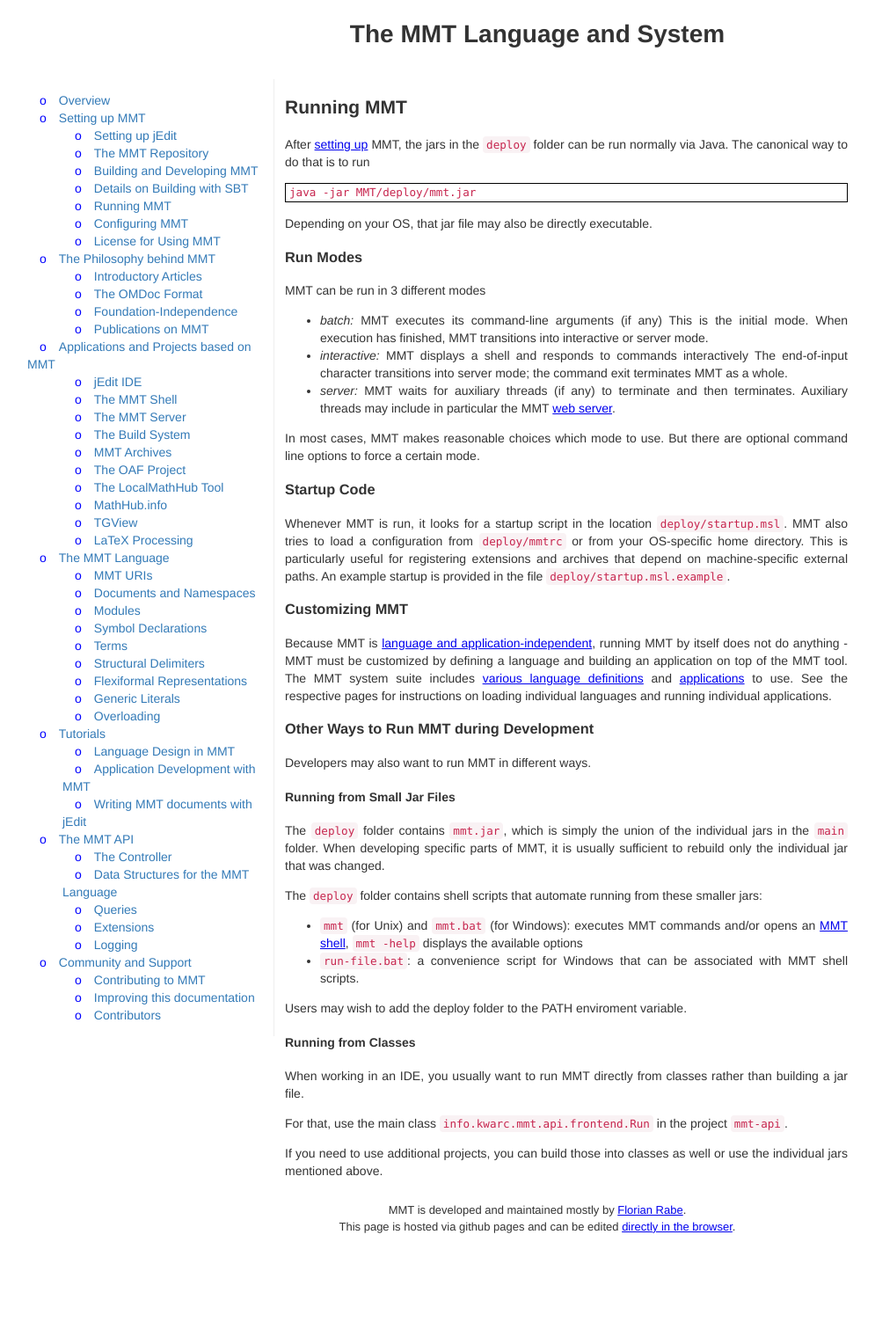
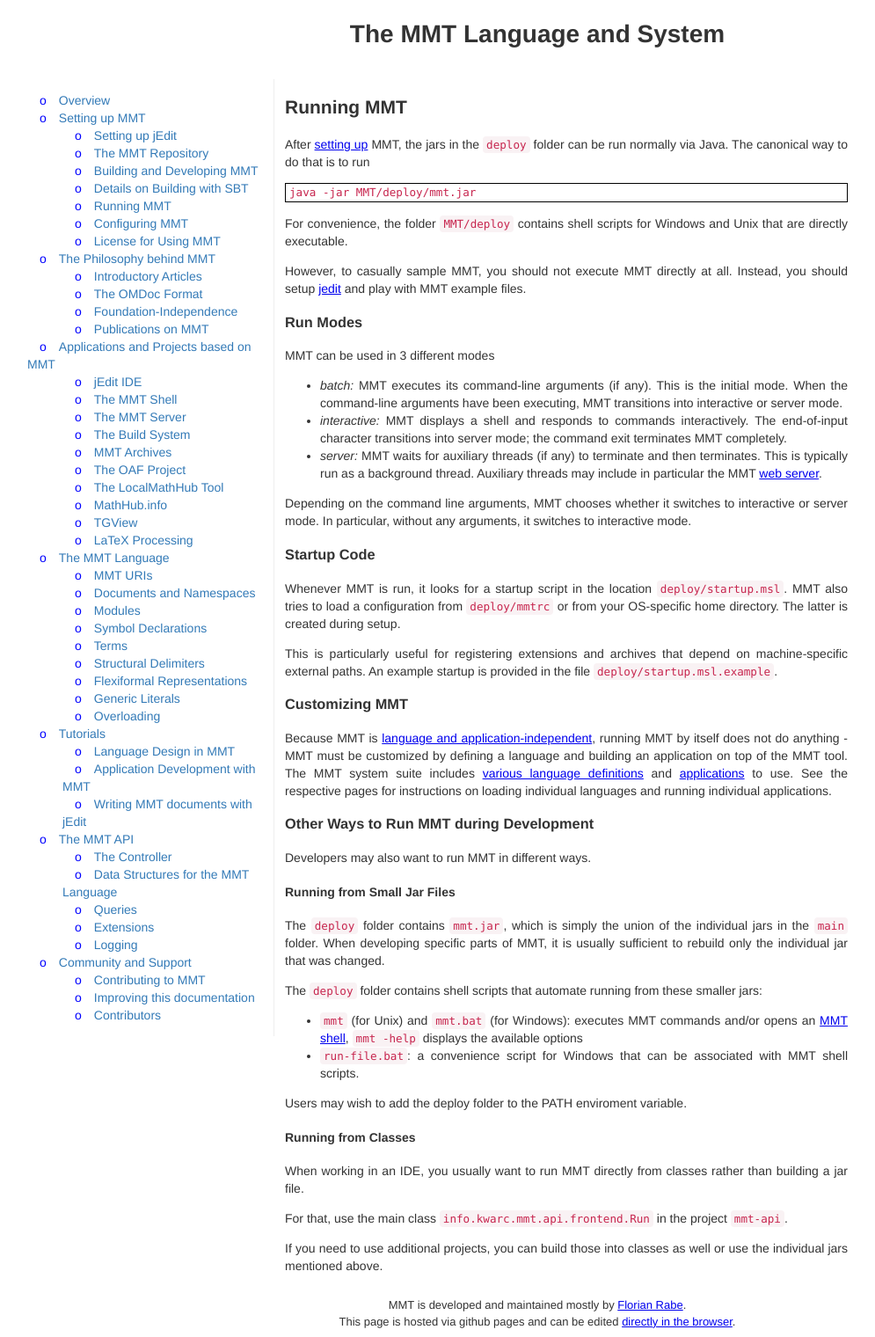
Before and after one commit to UniFormal/uniformal.github.io, a Jekyll site: the page built from doc/setup/running.md, in a window 1280 px wide. Shown: the whole page at 88% size, without its empty margins (29-1024 px from the left). Built offline with Jekyll 4.4.1, drawn with Linux system fonts in a browser that asks for light colours; before the commit the page ends 1412 px from its top, so only the background shows below that.

Commit message:
Update running.md

````diff
--- a/doc/setup/running.md
+++ b/doc/setup/running.md
@@ -8,26 +8,32 @@
 ```
 java -jar MMT/deploy/mmt.jar
 ```
-Depending on your OS, that jar file may also be directly executable.
+
+For convenience, the folder `MMT/deploy` contains shell scripts for Windows and Unix that are directly executable.
+
+However, to casually sample MMT, you should not execute MMT directly at all.
+Instead, you should setup [jedit](jedit.html) and play with MMT example files.
 
 ### Run Modes
 
-MMT can be run in 3 different modes
+MMT can be used in 3 different modes
 
-* *batch:* MMT executes its command-line arguments (if any)
-    This is the initial mode. When execution has finished, MMT transitions into interactive or server mode.
-* *interactive:* MMT displays a shell and responds to commands interactively
-    The end-of-input character transitions into server mode; the command exit terminates MMT as a whole.
-* *server:* MMT waits for auxiliary threads (if any) to terminate and then terminates.
+* *batch:* MMT executes its command-line arguments (if any).
+    This is the initial mode. When the command-line arguments have been executing, MMT transitions into interactive or server mode.
+* *interactive:* MMT displays a shell and responds to commands interactively.
+    The end-of-input character transitions into server mode; the command exit terminates MMT completely.
+* *server:* MMT waits for auxiliary threads (if any) to terminate and then terminates. This is typically run as a background thread.
     Auxiliary threads may include in particular the MMT [web server](../applications/server.html).
 
-In most cases, MMT makes reasonable choices which mode to use.
-But there are optional command line options to force a certain mode.
+Depending on the command line arguments, MMT chooses whether it switches to interactive or server mode.
+In particular, without any arguments, it switches to interactive mode.
 
 ### Startup Code
 
 Whenever MMT is run, it looks for a startup script in the location `deploy/startup.msl`.
 MMT also tries to load a configuration from `deploy/mmtrc` or from your OS-specific home directory.
+The latter is created during setup.
+
 This is particularly useful for registering extensions and archives that depend on machine-specific external paths.
 An example startup is provided in the file `deploy/startup.msl.example`.
 
````
